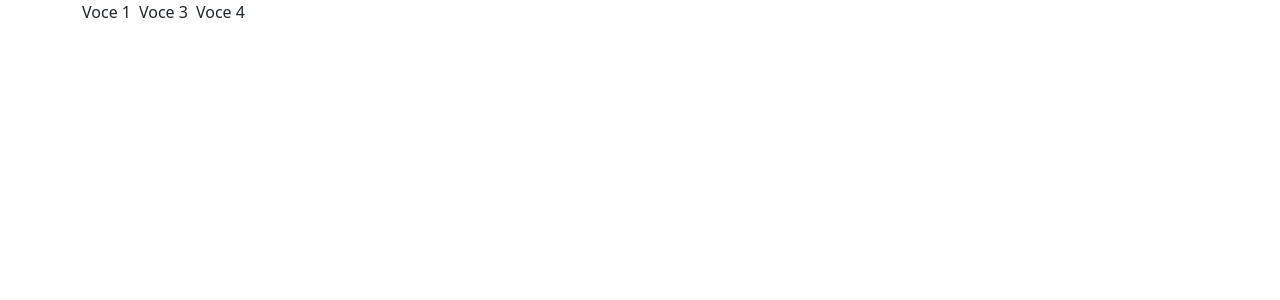
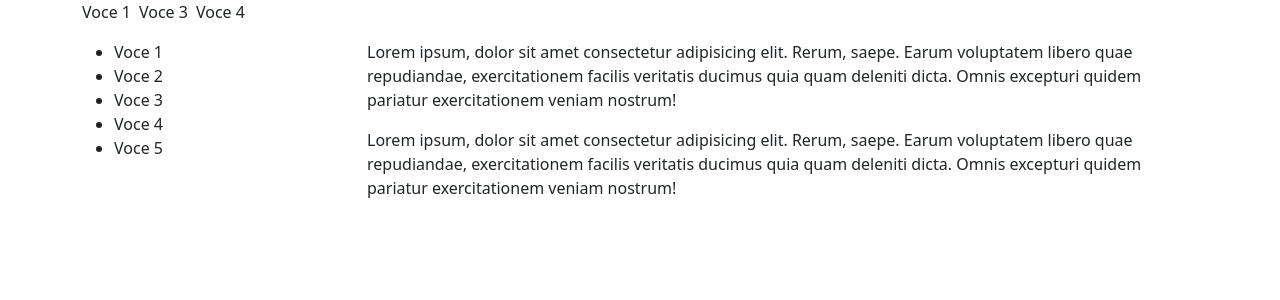
Before and after one commit to AndyDAntuono/proj-html-vuejs, a Vue app: page / in a window 1280 px wide. Shown: the top 300 px of the page. Built offline with nearby package versions, Linux system fonts and the light colour scheme; the HTML template or start-up script is replaced by a standard one.

Commit message:
[UPD] updated AppMain.vue

```diff
--- a/src/components/AppMain.vue
+++ b/src/components/AppMain.vue
@@ -1,3 +1,28 @@
 <script></script>
-<template lang=""></template>
+<template>
+    <!--per il momento inserisco un impaginazione generica per verificare se l'output generale del progetto corrisponde all'impaginazione che sto impostando-->
+    <main>
+        <div class="container">
+            <div class="row">
+                <div class="col-3">
+                    <ul>
+                        <li>Voce 1</li>
+                        <li>Voce 2</li>
+                        <li>Voce 3</li>
+                        <li>Voce 4</li>
+                        <li>Voce 5</li>
+                    </ul>
+                </div>
+                <div class="col-9">
+                    <p>
+                        Lorem ipsum, dolor sit amet consectetur adipisicing elit. Rerum, saepe. Earum voluptatem libero quae repudiandae, exercitationem facilis veritatis ducimus quia quam deleniti dicta. Omnis excepturi quidem pariatur exercitationem veniam nostrum!
+                    </p>
+                    <p>
+                        Lorem ipsum, dolor sit amet consectetur adipisicing elit. Rerum, saepe. Earum voluptatem libero quae repudiandae, exercitationem facilis veritatis ducimus quia quam deleniti dicta. Omnis excepturi quidem pariatur exercitationem veniam nostrum!
+                    </p>
+                </div>
+            </div>
+        </div>
+    </main>
+</template>
 <style lang=""></style>
```
